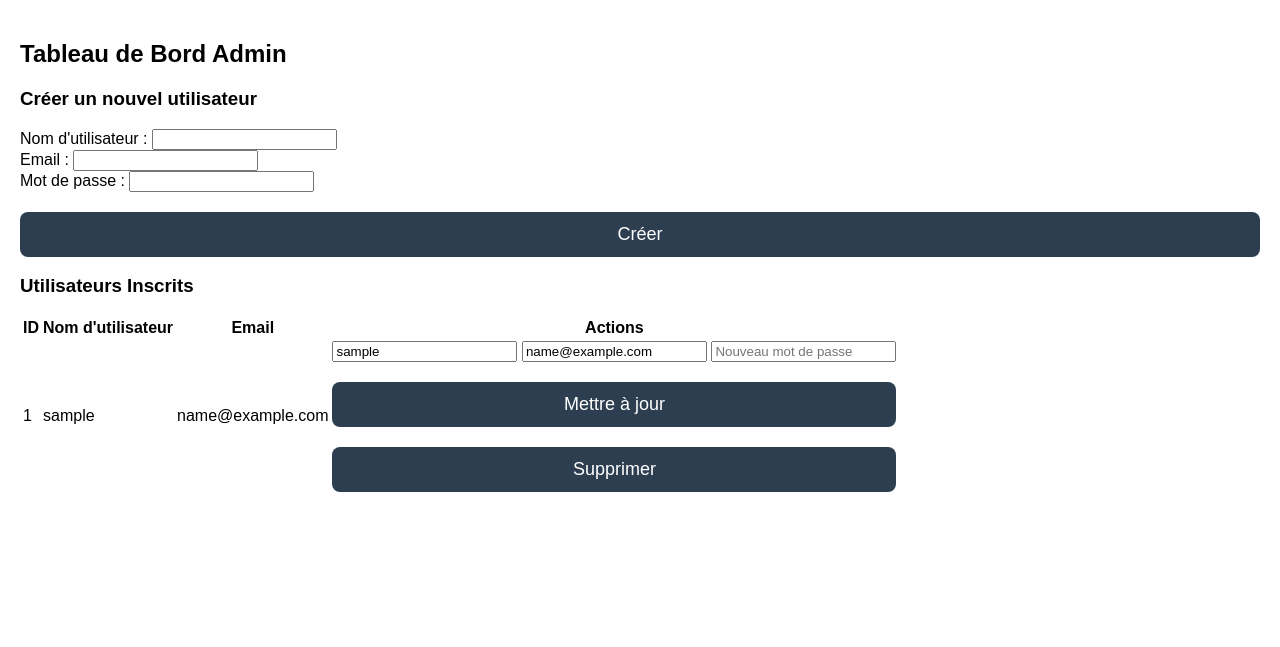
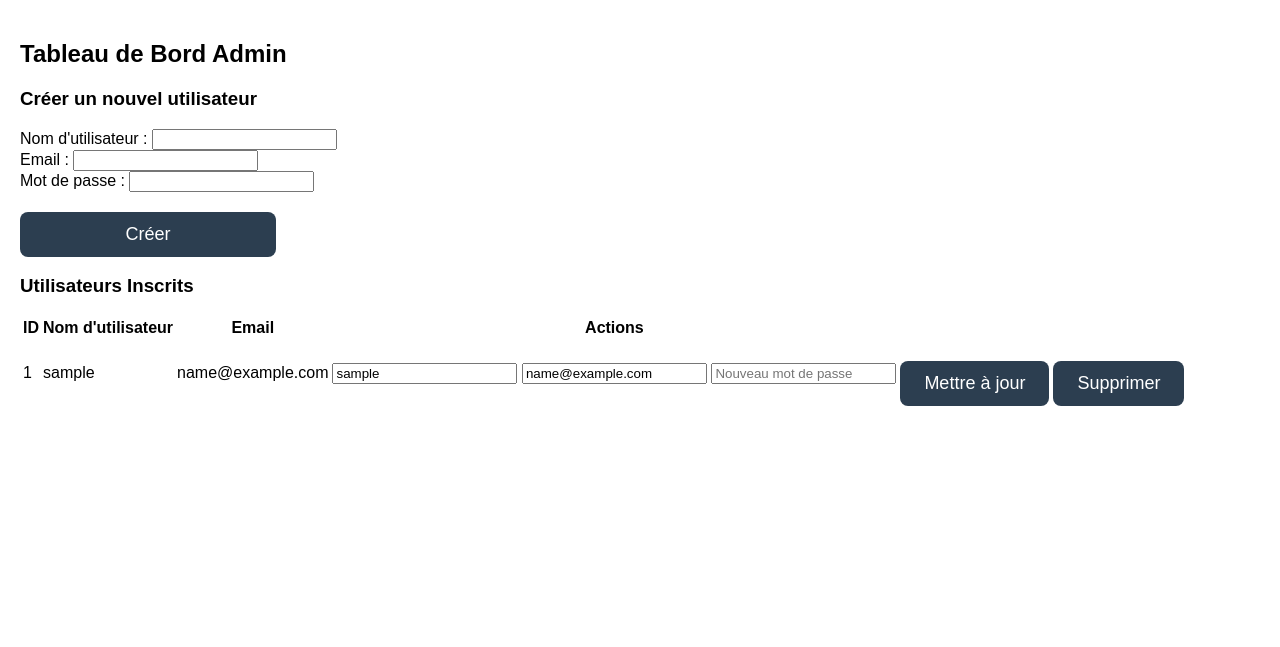
Before and after one commit to leopold-bll/Projet-GreenIT, a Flask app: page /admin-dashboard in a window 1280 px wide. Shown: the part 38-685 px from the top of the page. Run offline with Flask 3, Linux system fonts and the light colour scheme; a user stored in the database is signed in; tables that the repository leaves empty hold one stand-in row (values such as "Sample post"); parts of the project's set-up code (start-up, migrations or seed data) failed here and were passed over.

Commit message:
modif visuelle boutons admin

```diff
--- a/static/css/style.css
+++ b/static/css/style.css
@@ -302,3 +302,7 @@ footer {
   font-size: 0.9em;
   margin-top: 1em;
 }
+
+#admin-create {
+  width: 20vw;
+}
--- a/templates/dashboard-admin.html
+++ b/templates/dashboard-admin.html
@@ -39,7 +39,7 @@
         <label for="new-password">Mot de passe :</label>
         <input type="password" id="new-password" name="password" required>
       </div>
-      <button type="submit">Créer</button>
+      <button type="submit" id="admin-create">Créer</button>
     </form>
 
     <!-- Liste des utilisateurs -->
@@ -53,7 +53,7 @@
           <th>Actions</th>
         </tr>
       </thead>
-      <tbody>
+      <tbody class="">
         {% for user in users %}
         <tr>
           <td>{{ user.id_user }}</td>
@@ -65,13 +65,18 @@
               <input type="text" name="username" value="{{ user.username }}" required>
               <input type="email" name="email" value="{{ user.email }}" required>
               <input type="password" name="password" placeholder="Nouveau mot de passe">
-              <button type="submit">Mettre à jour</button>
+          </td>
+          <td>
+            <button type="submit">Mettre à jour</button>
+          </td>
+          <td>
             </form>
             <!-- Formulaire pour supprimer un utilisateur -->
             <form method="POST" action="{{ url_for('delete_user', user_id=user.id_user) }}" style="display:inline;">
               <button type="submit">Supprimer</button>
             </form>
           </td>
+
         </tr>
         {% endfor %}
       </tbody>
```
